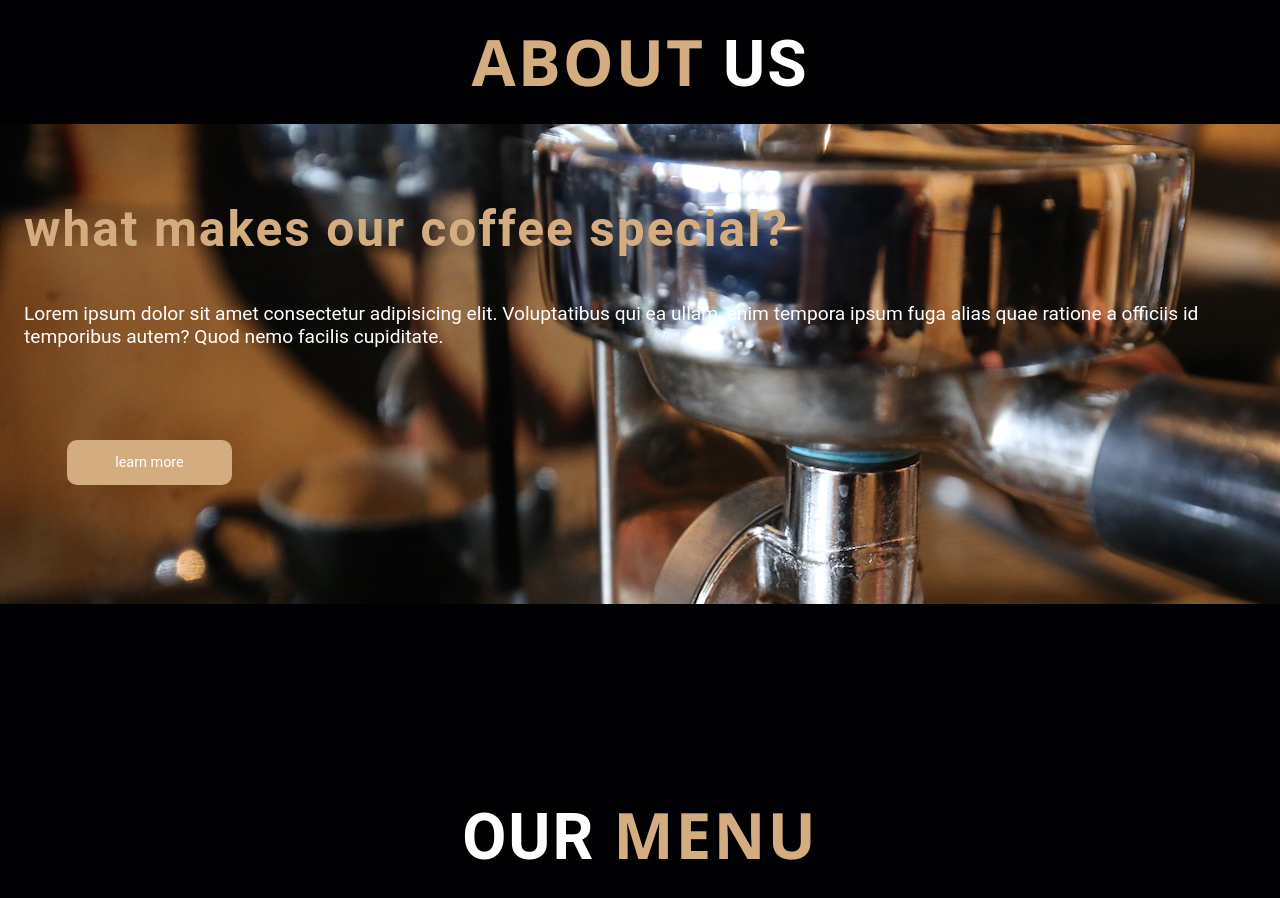
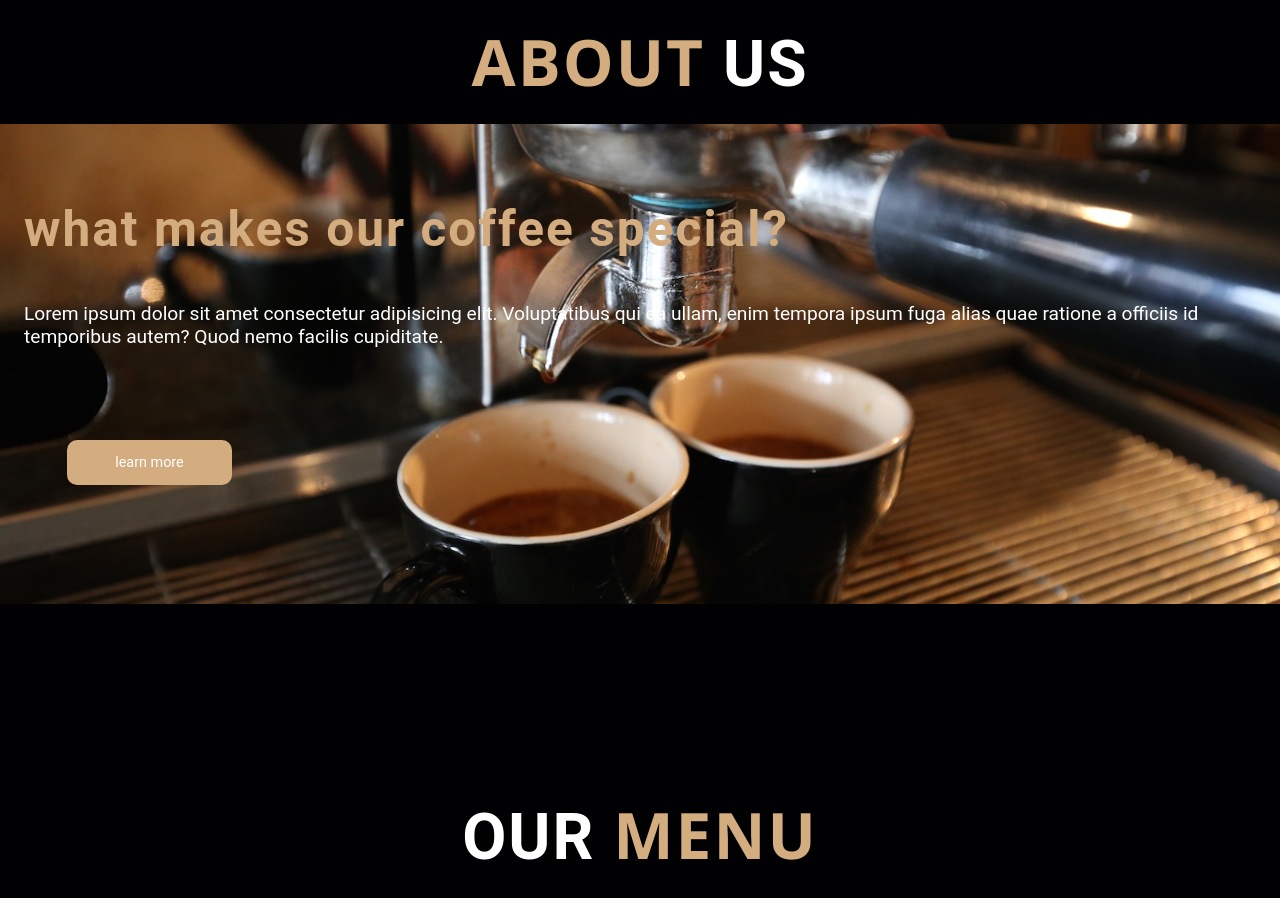
Before and after one commit to Stefannieuwenburg/my-project-styled-coffee-shop-website, a React (Create React App) app: page / in a window 1280 px wide. Shown: the part 1020-1918 px from the top of the page. Built offline with nearby package versions, Linux system fonts and the light colour scheme.

Commit message:
commit about page

```diff
--- a/src/components/AboutPage.js
+++ b/src/components/AboutPage.js
@@ -14,7 +14,9 @@ const AboutContainer = styled.div`
 const AboutSection = styled.div`
     min-height: 60vh;
     background-image: url(${AboutImage});
-    background-position: "center";
+    background-image:'no-repeat';
+    background-size: cover;
+    background-position: center;
     display: flex;
     flex-direction: column;
     align-items: flex-start;
```
